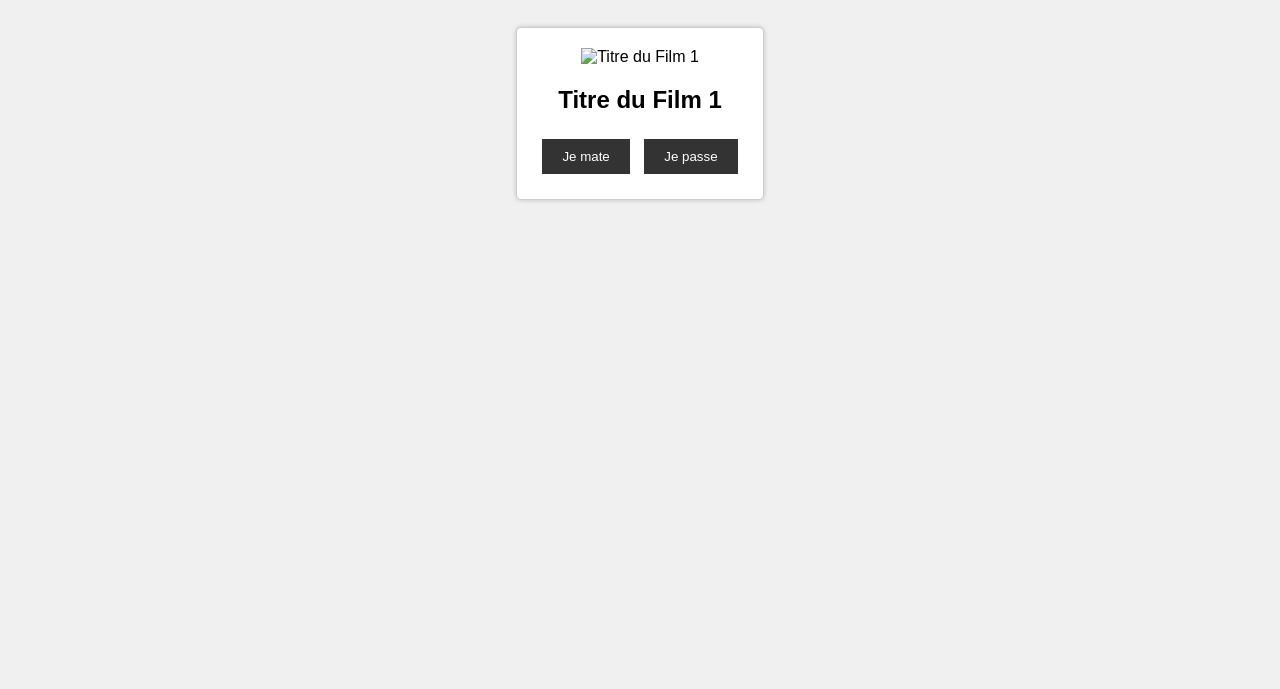
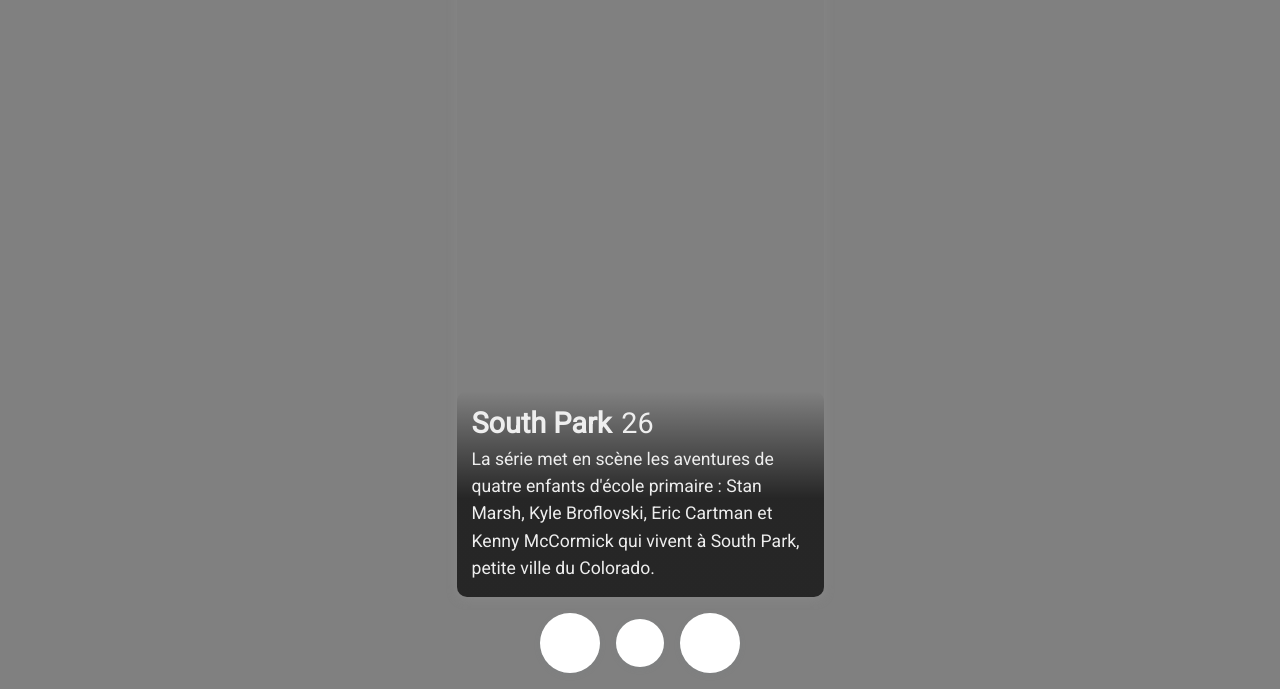
Before and after one commit to Tonton-du-bled35/Ce_soir_films, a plain HTML site: page index.html in a window 1280 px wide. Shown: the part 111-800 px from the top of the page. Drawn offline with Linux system fonts and the light colour scheme.

Commit message:
modification du html et css

```diff
--- a/index.html
+++ b/index.html
@@ -1,23 +1,54 @@
 <!DOCTYPE html>
 <html lang="en">
-<head>
-    <meta charset="UTF-8">
-    <meta name="viewport" content="width=device-width, initial-scale=1.0">
+	<head>
+		<meta charset="UTF-8" />
+		<meta name="viewport" content="width=device-width, initial-scale=1.0" />
+		<link href="https://fonts.googleapis.com/css2?family=Roboto&display=swap" rel="stylesheet"/>
     <link rel="stylesheet" href="style.css">
-    <title>Rencontre de Films</title>
-</head>
-<body>
-    <header>
-        <h1>Filmsder</h1>
-    </header>
-    <main>
-        <div class="movie-card">
-            <img src="movie1.jpg" alt="Titre du Film 1">
-            <h2>Titre du Film 1</h2>
-            <button>Je mate</button>
-            <button>Je passe</button>
-        </div>
+		<title>Ce soir</title>
+	</head>
+	<body>
+		<nav class="navbar">
 
-    </main>
-</body>
+			<i class="fas fa-fire"></i>
+			<i class="fas fa-comments"></i>
+			<i class="fas fa-user"></i>
+
+		</nav>
+		<div class="pic-and-actions">
+			<div class="pic">
+                <div>
+                    <img>
+                </div>
+				<div class="pic-text">
+					<div class="pic-name-and-age">
+						<h2 id="name">South Park</h2>
+						<h2 id="age">26</h2>
+					</div>
+					<div class="pic-bio" id="description">
+						La série met en scène les aventures de quatre enfants d'école primaire : Stan Marsh, Kyle Broflovski, Eric Cartman et Kenny McCormick qui vivent à South Park, petite ville du Colorado.
+					</div>
+				</div>
+
+			</div>
+
+			<div class="actions">
+				<div class="action">
+					<i class="fas fa-heart"></i>
+				</div>
+
+				<div class="action">
+					<i class="fas fa-star"></i>
+				</div>
+
+				<div class="action">
+					<i class="fas fa-times"></i>
+				</div>
+
+			</div>
+		</div>
+
+		<script
+		></script>
+	</body>
 </html>
--- /dev/null
+++ b/scripts.js
@@ -0,0 +1 @@
+// API REST ou GQL
--- a/style.css
+++ b/style.css
@@ -1,47 +1,181 @@
-body {
-    font-family: Arial, sans-serif;
-    text-align: center;
-    background-color: #f0f0f0;
+* {
+	box-sizing: border-box;
+	margin: 0;
+	padding: 0;
 }
 
-header {
-    background-color: #333;
-    color: white;
-    padding: 10px;
+body {
+	height: 100vh;
+	width: 100%;
+	font-family: 'Roboto', sans-serif;
+	background: grey;
 }
 
-main {
-    display: flex;
-    justify-content: center;
-    align-items: center;
-    flex-wrap: wrap;
-    margin: 20px;
+/* Navbar */
+.navbar {
+	display: flex;
+	padding: 10px 0;
+	justify-content: space-around;
+	width: 100%;
+	height: 44px;
 }
 
-.movie-card {
-    background-color: white;
-    border: 1px solid #ccc;
-    border-radius: 5px;
-    box-shadow: 0 0 5px rgba(0, 0, 0, 0.2);
-    margin: 10px;
-    padding: 20px;
-    text-align: center;
+.navbar i {
+	font-size: 1.5rem;
+	color: #dadfe6;
 }
 
-.movie-card img {
-    max-width: 100%;
-    height: auto;
+.navbar i:hover
+{
+font-size: 1.9rem;
 }
 
-button {
-    background-color: #333;
-    color: white;
-    border: none;
-    padding: 10px 20px;
-    margin: 5px;
-    cursor: pointer;
+
+.navbar i:nth-child(1)
+{
+	color: #fe466d;
 }
 
-button:hover {
-    background-color: #555;
+.navbar i:nth-child(1):hover
+{
+	color: red;
+	font-size: 1.9rem;
 }
+
+.pic-and-actions {
+	height: calc(100vh - 44px);
+	display: flex;
+	flex-direction: column;
+	align-items: center;
+}
+
+.pic
+{
+	width: 98vw;
+	height: 85vh;
+	/* background: url('../Images/tinder_clone.jpg') center center/cover; */
+	border-radius: 10px;
+	display: flex;
+	align-items: flex-end;
+	color: #eee;
+	box-shadow: 0 2px 10px 0 rgba(136, 136, 136, 0.77);
+}
+
+.pic-text {
+	padding: 15px;
+	background: rgb(2, 0, 36);
+	background: rgb(2, 0, 36);
+	background: linear-gradient(
+		180deg,
+		rgba(2, 0, 36, 1) 0%,
+		rgba(35, 34, 65, 0) 0%,
+		rgba(0, 0, 0, 0.7) 52%
+	);
+	border-radius: 10px;
+}
+
+.pic-name-and-age
+{
+	display: flex;
+	align-items: center;
+	margin-bottom: 6px;
+}
+
+.pic-name-and-age h2
+{
+	font-size: 1.8rem;
+}
+
+.pic-name-and-age h2:nth-child(2)
+{
+	margin-left: 10px;
+	font-weight: 500;
+}
+
+.pic-bio
+{
+	line-height: 1.7rem;
+	font-weight: 500;
+	font-size: 1.1rem;
+}
+
+/* Actions */
+.actions
+{
+	flex: auto;
+	display: flex;
+	align-items: center;
+	margin: 1rem 0;
+}
+
+.action
+{
+	display: flex;
+	align-items: center;
+	justify-content: center;
+	background: #fff;
+	height: 60px;
+	width: 60px;
+	border-radius: 50%;
+	font-size: 2rem;
+	box-shadow: 0 2px 6px 0 rgba(112, 125, 134, 0.14);
+}
+
+.actions .action:nth-child(1)
+{
+	color: #fd5068;
+}
+
+.actions .action:nth-child(1):hover
+{
+height: 58px;
+width: 58px;
+font-size: 2.5rem;
+}
+
+.actions .action:nth-child(2) {
+	height: 48px;
+	width: 48px;
+	font-size: 1.5rem;
+	margin: 0 1rem;
+	color: #2db1ff;
+}
+
+.actions .action:nth-child(2):hover{
+height: 58px;
+width: 58px;
+font-size: 2.5rem;
+}
+
+
+.actions .action:nth-child(3) {
+	color: #1be4a1;
+}
+
+
+.actions .action:nth-child(3):hover{
+height: 58px;
+width: 58px;
+font-size: 2.5rem;
+}
+
+
+@media (min-width: 1025px) {
+	.pic {
+		width: 367px;
+		height: 684px;
+	}
+
+	.actions {
+		flex: initial;
+	}
+
+	.pic-and-actions {
+		justify-content: center;
+	}
+
+	.navbar {
+		width: 400px;
+		margin: auto;
+	}
+}
```
Also changed, not shown: butter.png (added), 1 other file.
